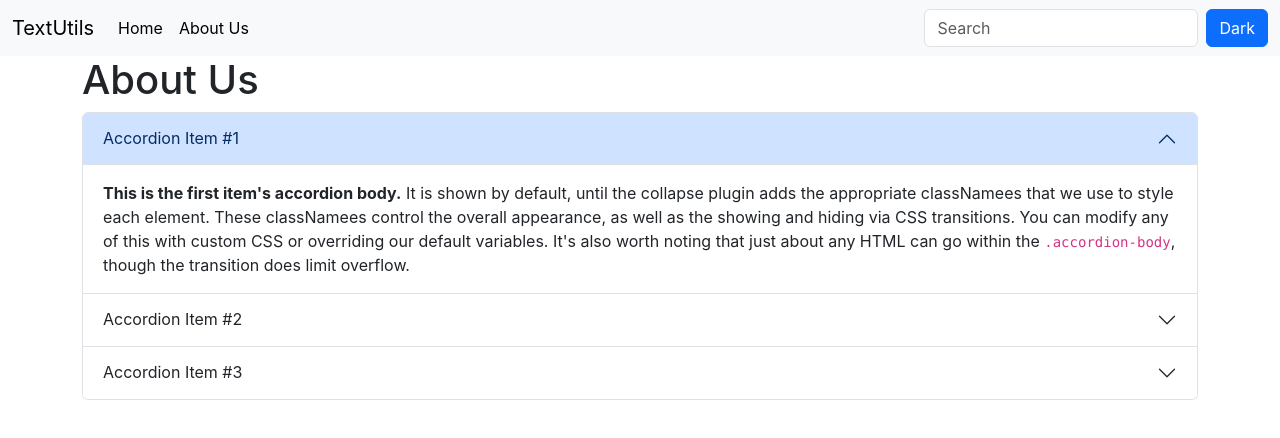
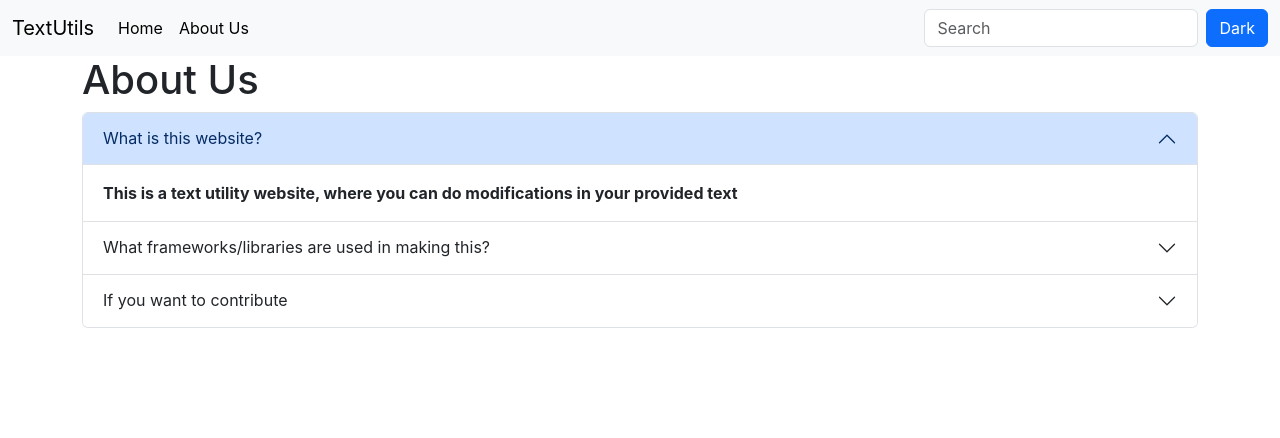
Before and after one commit to ash-dodek/Text-Utils, a React (Create React App) app: page /Text-Utils/about in a window 1280 px wide. Shown: the top 438 px of the page. Built offline with nearby package versions, Linux system fonts and the light colour scheme.

Commit message:
updating about us

```diff
--- a/src/components/About.js
+++ b/src/components/About.js
@@ -8,36 +8,36 @@ export default function About() {
             <div className="accordion-item">
                 <h2 className="accordion-header" id="headingOne">
                     <button className="accordion-button" type="button" data-bs-toggle="collapse" data-bs-target="#collapseOne" aria-expanded="true" aria-controls="collapseOne">
-                        Accordion Item #1
+                        What is this website?
                     </button>
                 </h2>
                 <div id="collapseOne" className="accordion-collapse collapse show" aria-labelledby="headingOne" data-bs-parent="#accordionExample">
                     <div className="accordion-body">
-                        <strong>This is the first item's accordion body.</strong> It is shown by default, until the collapse plugin adds the appropriate classNamees that we use to style each element. These classNamees control the overall appearance, as well as the showing and hiding via CSS transitions. You can modify any of this with custom CSS or overriding our default variables. It's also worth noting that just about any HTML can go within the <code>.accordion-body</code>, though the transition does limit overflow.
+                        <strong>This is a text utility website, where you can do modifications in your provided text</strong>
                     </div>
                 </div>
             </div>
             <div className="accordion-item">
                 <h2 className="accordion-header" id="headingTwo">
                     <button className="accordion-button collapsed" type="button" data-bs-toggle="collapse" data-bs-target="#collapseTwo" aria-expanded="false" aria-controls="collapseTwo">
-                        Accordion Item #2
+                        What frameworks/libraries are used in making this?
                     </button>
                 </h2>
                 <div id="collapseTwo" className="accordion-collapse collapse" aria-labelledby="headingTwo" data-bs-parent="#accordionExample">
                     <div className="accordion-body">
-                        <strong>This is the second item's accordion body.</strong> It is hidden by default, until the collapse plugin adds the appropriate classNamees that we use to style each element. These classNamees control the overall appearance, as well as the showing and hiding via CSS transitions. You can modify any of this with custom CSS or overriding our default variables. It's also worth noting that just about any HTML can go within the <code>.accordion-body</code>, though the transition does limit overflow.
+                          <strong>This website is made in <a target="_blank" href="http://reactjs.org">React JS</a> with the help of <a target="_blank" href="https://www.youtube.com/@CodeWithHarry">CodeWithHarry</a>'s React JS Course</strong>
                     </div>
                 </div>
             </div>
             <div className="accordion-item">
                 <h2 className="accordion-header" id="headingThree">
                     <button className="accordion-button collapsed" type="button" data-bs-toggle="collapse" data-bs-target="#collapseThree" aria-expanded="false" aria-controls="collapseThree">
-                        Accordion Item #3
+                        If you want to contribute
                     </button>
                 </h2>
                 <div id="collapseThree" className="accordion-collapse collapse" aria-labelledby="headingThree" data-bs-parent="#accordionExample">
                     <div className="accordion-body">
-                        <strong>This is the third item's accordion body.</strong> It is hidden by default, until the collapse plugin adds the appropriate classNamees that we use to style each element. These classNamees control the overall appearance, as well as the showing and hiding via CSS transitions. You can modify any of this with custom CSS or overriding our default variables. It's also worth noting that just about any HTML can go within the <code>.accordion-body</code>, though the transition does limit overflow.
+                          <strong>You can contribute to this website, check on <a target="_blank" href="https://github.com/ash-dodek/Text-Utils">Github</a></strong>
                     </div>
                 </div>
             </div>
```
